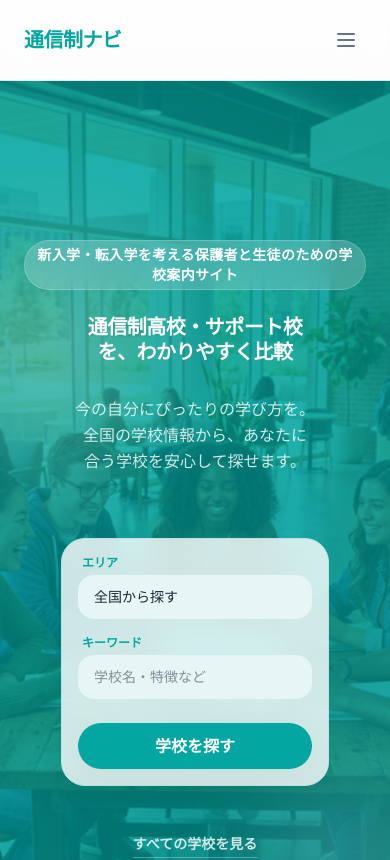
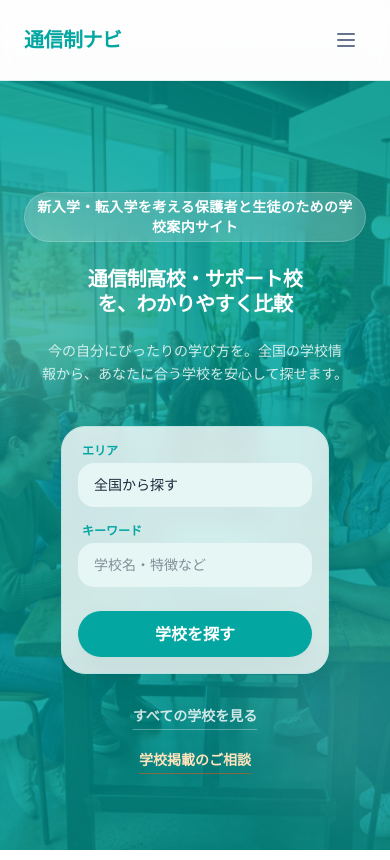
Before and after one commit to SocialBoost1201/school-portal-mvp, a Next.js app: page / in a window 390 px wide. Shown: the top 860 px of the page. Built offline with nearby package versions, Linux system fonts and the light colour scheme.

Commit message:
fix(ui): optimize hero section for mobile view (center alignment and padding)

```diff
--- a/src/app/for-schools/page.tsx
+++ b/src/app/for-schools/page.tsx
@@ -14,7 +14,7 @@ export default function ForSchoolsPage() {
   return (
     <div className="w-full bg-white">
       {/* 1. ファーストビュー */}
-      <section className="relative pt-32 pb-20 md:pt-40 md:pb-32 bg-primary-900 overflow-hidden text-center">
+      <section className="relative pt-28 pb-20 md:pt-40 md:pb-32 bg-primary-900 overflow-hidden text-center flex flex-col justify-center min-h-[70vh] md:min-h-0">
         {/* BG Image */}
         <div className="absolute inset-0 z-0">
           <img
@@ -35,11 +35,11 @@ export default function ForSchoolsPage() {
             <span className="inline-block py-1 px-3 rounded-full bg-white/20 backdrop-blur-md border border-white/20 text-white text-sm font-bold tracking-wide mb-6">
               学校関係者様へ
             </span>
-            <h1 className="text-xl md:text-2xl lg:text-3xl font-black text-white tracking-tight leading-tight mb-8">
+            <h1 className="text-xl md:text-2xl lg:text-3xl font-black text-white tracking-tight leading-tight mb-6 md:mb-8">
               通信制高校・サポート校の魅力を、<br className="hidden md:block" />
               保護者・生徒へわかりやすく届けませんか
             </h1>
-            <p className="text-base md:text-lg text-primary-50/90 mb-10 text-balance leading-relaxed">
+            <p className="text-sm md:text-lg text-primary-50/90 mb-10 text-balance leading-relaxed">
               「通信制ナビ」は、新しい学び方を探す生徒と、多様な教育を提供する学校をつなぐ、<br className="hidden md:block" />
               次世代の学校ポータルサイトです。
             </p>
--- a/src/app/guide/page.tsx
+++ b/src/app/guide/page.tsx
@@ -14,7 +14,7 @@ export default function GuidePage() {
   return (
     <div className="w-full bg-bg-base">
       {/* 1. ファーストビュー */}
-      <section className="relative pt-32 pb-20 md:pt-40 md:pb-32 bg-primary-900 overflow-hidden text-center">
+      <section className="relative pt-28 pb-20 md:pt-40 md:pb-32 bg-primary-900 overflow-hidden text-center flex flex-col justify-center min-h-[60vh] md:min-h-0">
         {/* BG Image */}
         <div className="absolute inset-0 z-0">
           <img
@@ -35,11 +35,11 @@ export default function GuidePage() {
             <span className="inline-block py-1 px-3 rounded-full bg-white/20 backdrop-blur-md border border-white/20 text-white text-sm font-bold tracking-wide mb-6">
               転入学・編入学ガイド
             </span>
-            <h1 className="text-xl md:text-2xl lg:text-3xl font-black text-white tracking-tight leading-tight mb-8">
+            <h1 className="text-xl md:text-2xl lg:text-3xl font-black text-white tracking-tight leading-tight mb-6 md:mb-8">
               今の学校が合わないと感じたら。<br className="hidden md:block" />
               無理なくやり直せるステップを。
             </h1>
-            <p className="text-base md:text-lg text-primary-50/90 mb-10 text-balance leading-relaxed">
+            <p className="text-sm md:text-lg text-primary-50/90 mb-10 text-balance leading-relaxed">
               通信制高校・サポート校への「転入学（転校）」と「編入学（再入学）」。<br className="hidden md:block" />
               それぞれの違いや、失敗しない学校選びの手順をわかりやすく解説します。
             </p>
--- a/src/app/page.tsx
+++ b/src/app/page.tsx
@@ -20,7 +20,7 @@ export default function HomePage() {
   return (
     <div className="w-full">
       {/* 1. ファーストビュー (Hero) */}
-      <section className="relative pt-40 pb-32 md:pt-48 md:pb-40 bg-primary-900 overflow-hidden">
+      <section className="relative pt-28 pb-20 md:pt-48 md:pb-40 bg-primary-900 overflow-hidden flex flex-col justify-center min-h-[80vh] md:min-h-0">
         {/* BG Image */}
         <div className="absolute inset-0 z-0">
           <img
@@ -35,11 +35,11 @@ export default function HomePage() {
             <span className="inline-block py-1 px-3 rounded-full bg-white/20 backdrop-blur-md border border-white/20 text-white text-sm font-bold tracking-wide mb-6">
               新入学・転入学を考える保護者と生徒のための学校案内サイト
             </span>
-            <h1 className="text-xl md:text-2xl lg:text-3xl font-black text-white tracking-tight leading-tight mb-8 text-balance">
+            <h1 className="text-xl md:text-2xl lg:text-3xl font-black text-white tracking-tight leading-tight mb-6 md:mb-8 text-balance">
               通信制高校・サポート校を、<br className="hidden md:block" />
               わかりやすく比較
             </h1>
-            <p className="text-base md:text-lg text-primary-50/90 mb-16 max-w-2xl mx-auto text-balance leading-relaxed">
+            <p className="text-sm md:text-lg text-primary-50/90 mb-10 md:mb-16 max-w-2xl mx-auto text-balance leading-relaxed">
               今の自分にぴったりの学び方を。<br className="hidden sm:block" />全国の学校情報から、あなたに合う学校を安心して探せます。
             </p>
           </FadeUp>
@@ -71,7 +71,7 @@ export default function HomePage() {
                 </Link>
               </div>
             </div>
-            <div className="mt-12 flex flex-col sm:flex-row gap-6 justify-center items-center">
+            <div className="mt-8 md:mt-12 flex flex-col sm:flex-row gap-6 justify-center items-center">
               <Link href="/schools" className="text-sm font-bold text-white/80 hover:text-white underline underline-offset-8 decoration-white/30 hover:decoration-white transition-all">
                 すべての学校を見る
               </Link>
```
